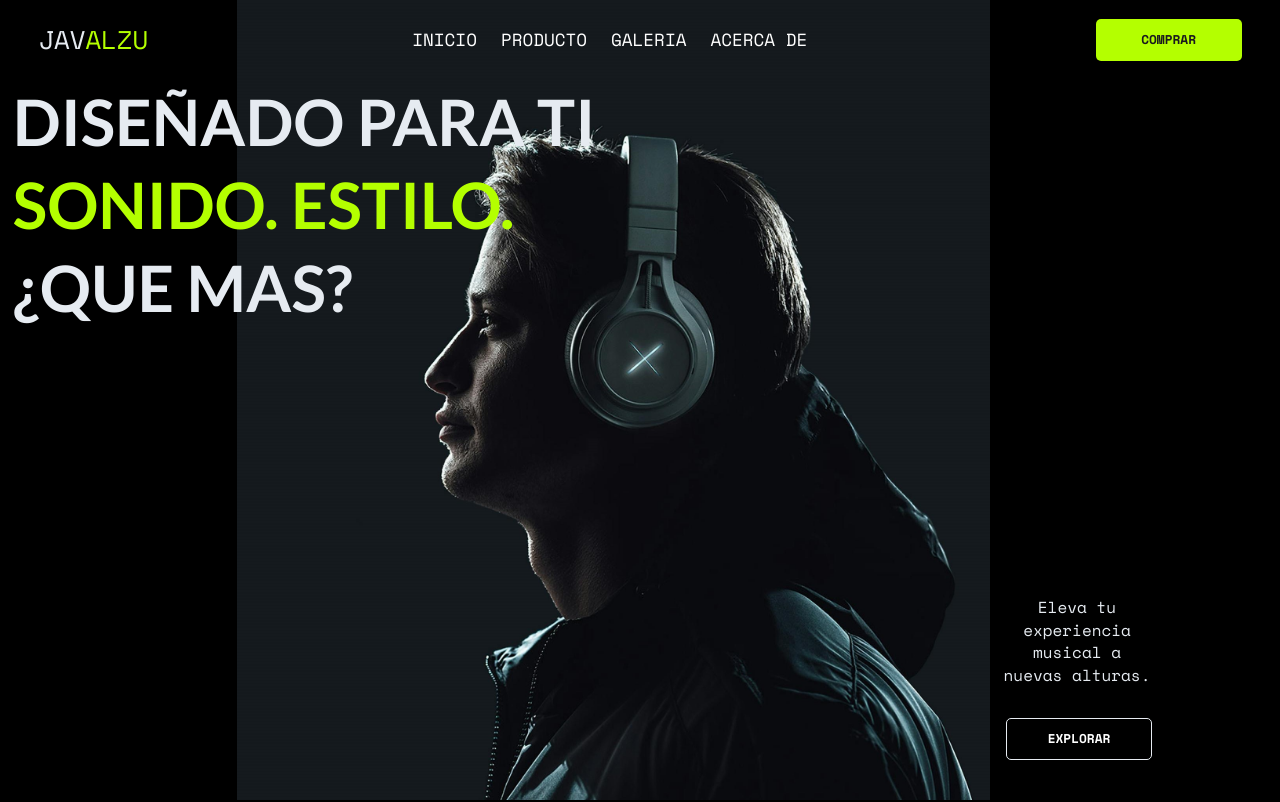
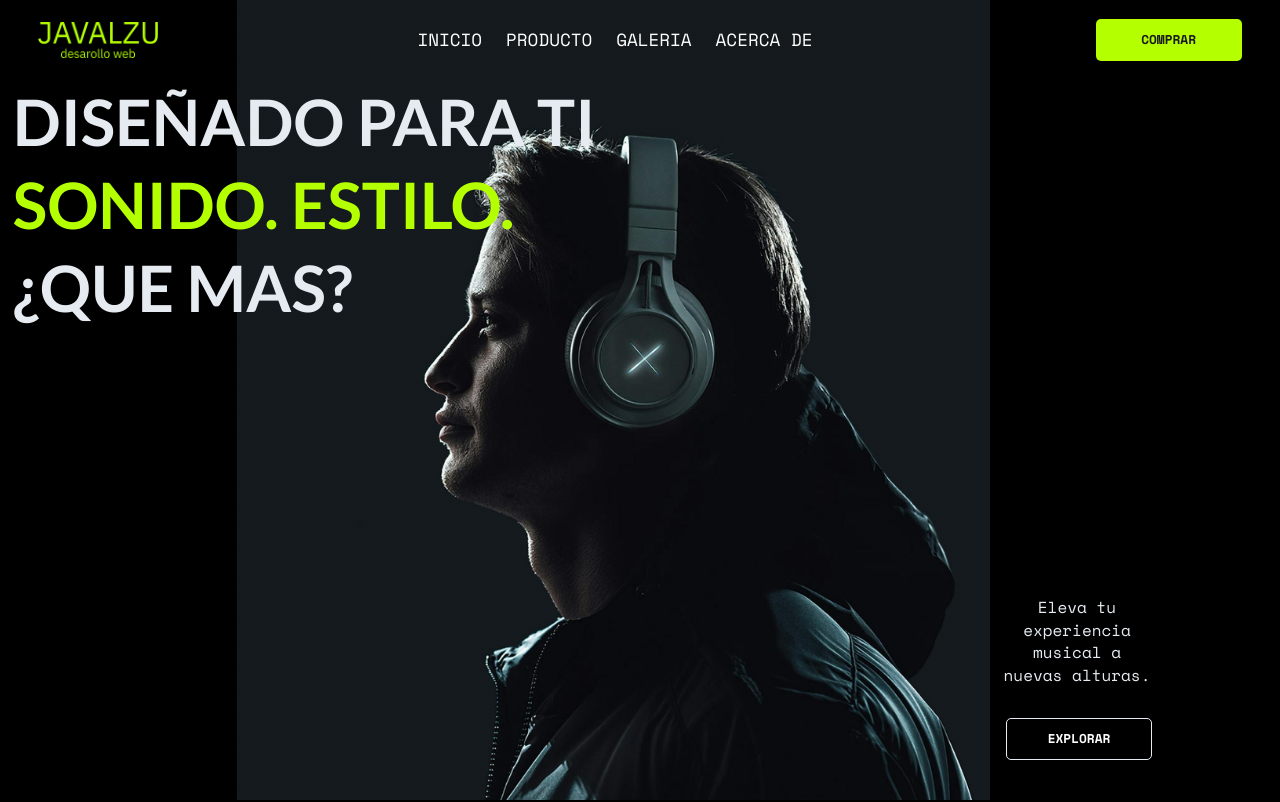
Before and after one commit to jaalzu/pagina-headphones, a website: page index.html in a window 1280 px wide. Shown: the top 802 px of the page. Drawn offline with nearby package versions, Linux system fonts and the light colour scheme.

Commit message:
logo change

```diff
--- a/index.html
+++ b/index.html
@@ -50,9 +50,7 @@
 <header class="header" id="header">
     <!-- NAVBAR -->
     <nav class="navbar" id="navbar">
-        <div class="logo" aria-label="logo">
-            <p>JAV<span>ALZU</span></p>
-        </div>
+            <img src="/public/imagenes/javalzu-high-resolution-logo-transparent (1).png" alt="" class="img-logo">
         <ul class="nav__list" id="nav-list">
                 <li class="nav__links">
                     <a href="#header">
@@ -348,7 +346,8 @@
 
 <footer class="footer" id="footer">
     <div class="logo">
-        <p>JAV<span>ALZU</span></p>
+        <img src="/public/imagenes/javalzu-high-resolution-logo-transparent (1).png" alt="" class="img-logo">
+
     </div>
         <nav class="footer__grid">
             <div>
--- a/scss/base/_reset.scss
+++ b/scss/base/_reset.scss
@@ -48,16 +48,9 @@ img{
 
     }
 
-
- .logo{
-    font-size: 1.6rem;
-    font-weight: $fw-regular;
-    z-index: 4;
-    cursor: pointer;
-    span{
-        color: $color-primary;
+    .img-logo{
+        width: 120px;
     }
-}
 
 .section__title{
     font-size: 3rem;
```
Also changed, not shown: css/style.css, public/imagenes/javalzu-high-resolution-logo-transparent (1).png (added), 1 other file.
